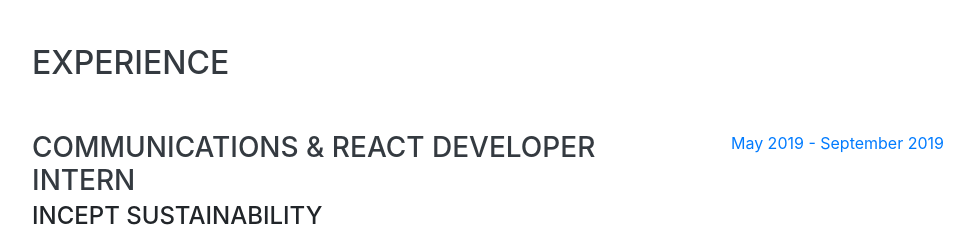
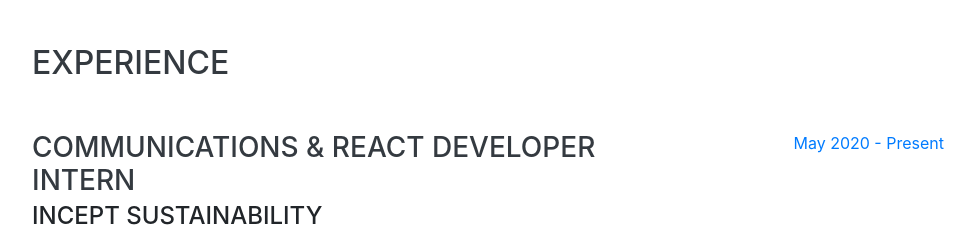
Before and after one commit to fitzsimonsjl/profile, a website with bundled scripts: page index.html in a window 1280 px wide. Shown: the part 2000-2227 px from the top of the page, without its empty margins (288-1263 px from the left). Built offline with nearby package versions, Linux system fonts and the light colour scheme; a web font is replaced by a local one.

Commit message:
corrected experience dates of latest position

```diff
--- a/index.html
+++ b/index.html
@@ -154,7 +154,7 @@
               The role is split between communications tasks (copywriting and editing, strategic communications planning, general PR duties), and learning React development alongside this.</p>
           </div>
           <div class="resume-date text-md-right">
-            <span class="text-primary">May 2019 - September 2019</span>
+            <span class="text-primary">May 2020 - Present</span>
           </div>
         </div>
 
```
